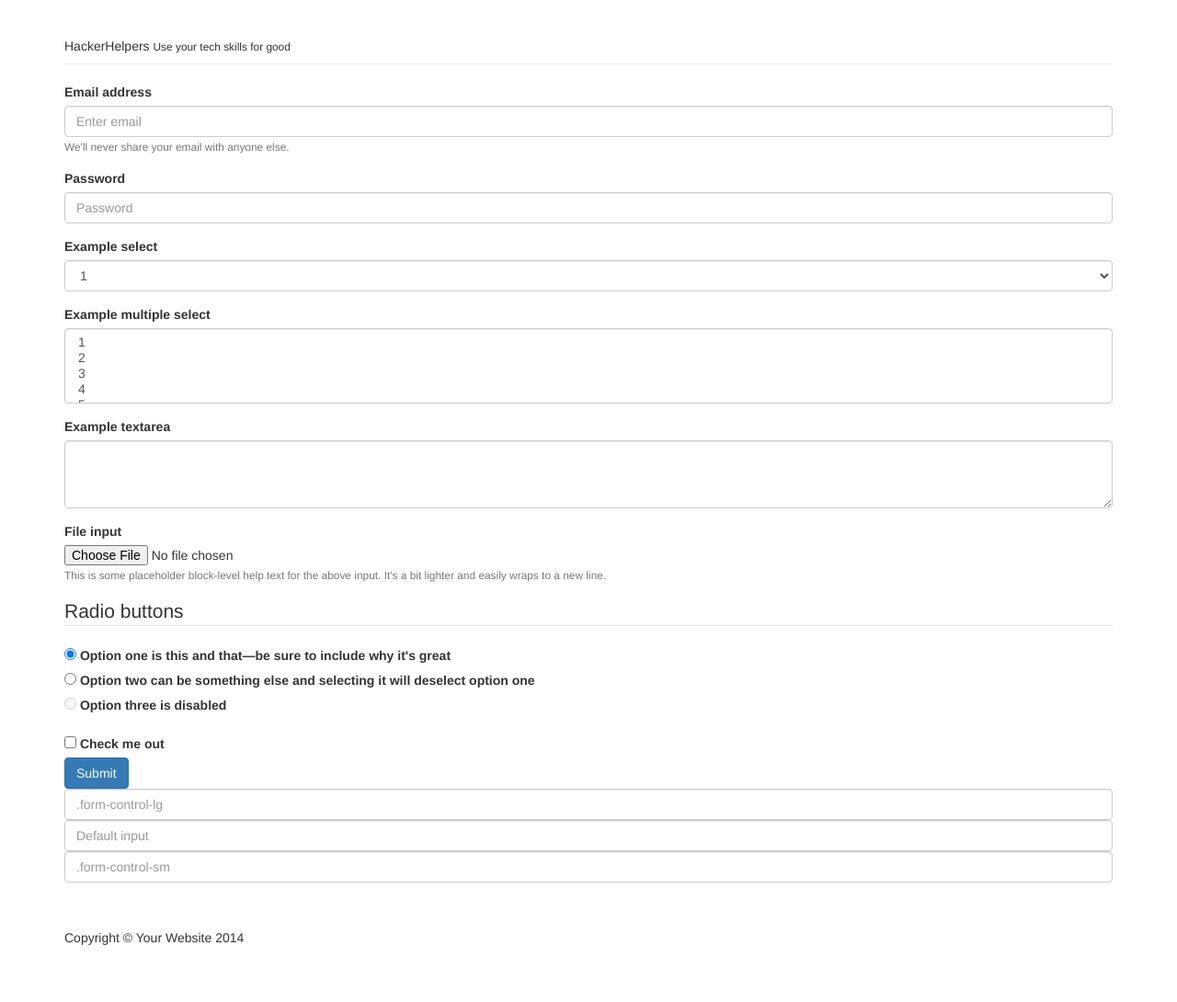
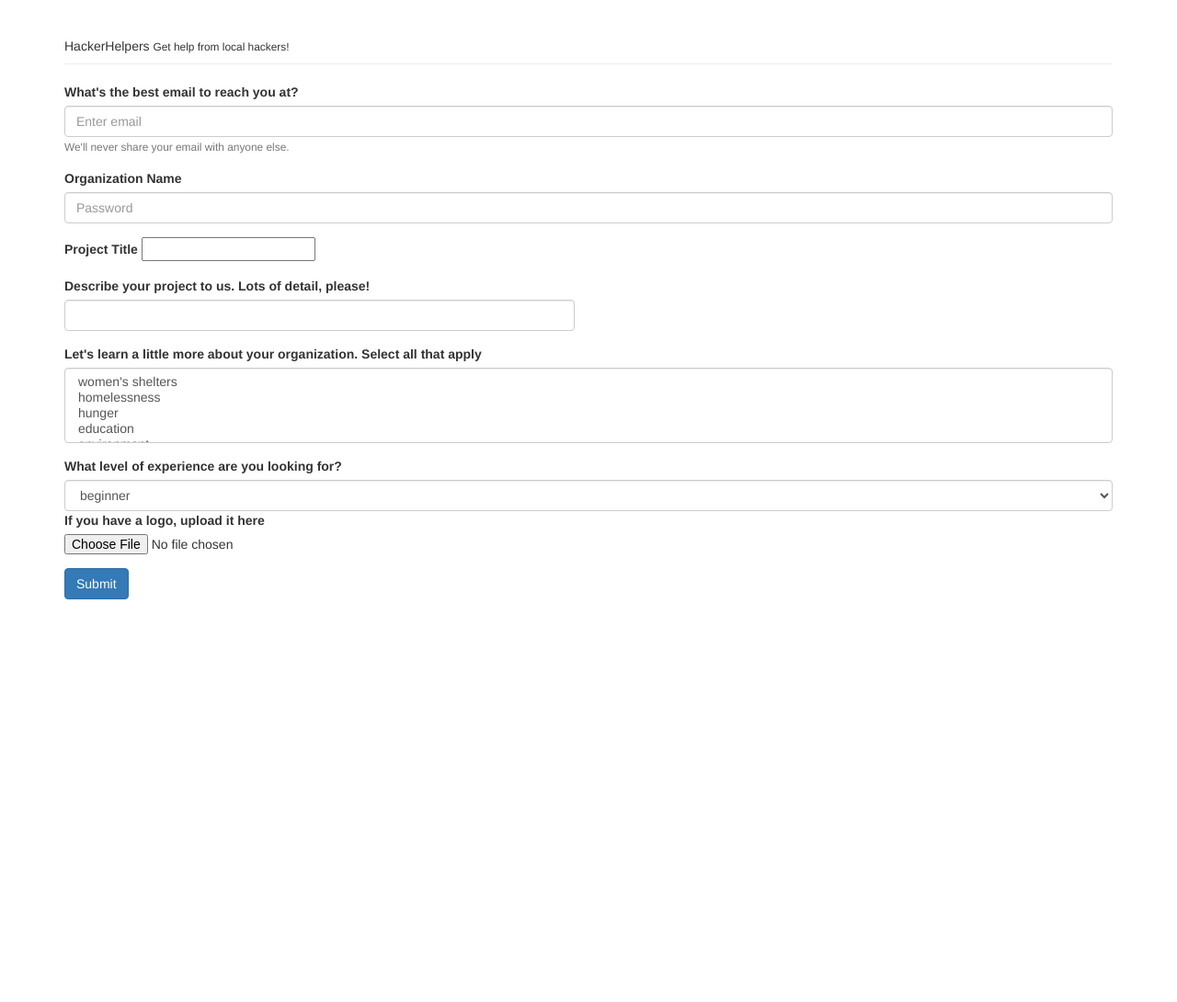
Before and after one commit to melaniesawyer/ByteHacksFlask, a Flask app: page /create in a window 1280 px wide. Shown: the whole page at 92% size. After the commit the page ends 652 px from the top, so only its background shows below. Run offline with Flask 2, Linux system fonts and the light colour scheme; some libraries are stand-ins or nearby versions.

Commit message:
adds custom data into project form

```diff
--- a/templates/create.html
+++ b/templates/create.html
@@ -31,92 +31,62 @@
 		<div class="row">
 			<div class="col-lg-12">
 				<div class="page-header">HackerHelpers
-					<small>Use your tech skills for good</small>
+					<small>Get help from local hackers!</small>
 				</div>
 			</div>
 		</div>
 
 	<form>
   <div class="form-group">
-    <label for="exampleInputEmail1">Email address</label>
-    <input type="email" class="form-control" id="exampleInputEmail1" aria-describedby="emailHelp" placeholder="Enter email">
+	  <label for="exampleInputEmail1">What's the best email to reach you at?</label>
+    <input type="email" class="form-control" id="email" aria-describedby="emailHelp" placeholder="Enter email">
     <small id="emailHelp" class="form-text text-muted">We'll never share your email with anyone else.</small>
   </div>
   <div class="form-group">
-    <label for="exampleInputPassword1">Password</label>
+    <label for="exampleInputPassword1">Organization Name</label>
     <input type="password" class="form-control" id="exampleInputPassword1" placeholder="Password">
   </div>
   <div class="form-group">
-    <label for="exampleSelect1">Example select</label>
-    <select class="form-control" id="exampleSelect1">
-      <option>1</option>
-      <option>2</option>
-      <option>3</option>
-      <option>4</option>
-      <option>5</option>
+	  <label for="projectName"> Project Title </label>
+	  <input type="text" class=form-control" id="project_name">
+  </div>
+  <div class="form-horizontal">
+  <div class="form-group">
+  <div class="col-md-6">
+	  <label for="projectDescription"> Describe your project to us. Lots of detail, please! </label>
+	  <input type="textarea" class="form-control" rows="10"id="project_description">
+  </div>
+  </div>
+  </div>
+  <div class="form-group">
+    <label for="exampleSelect2">Let's learn a little more about your organization. Select all that apply</label>
+    <select multiple class="form-control" id="tags">
+      <option>women's shelters</option>
+      <option>homelessness</option>
+      <option>hunger</option>
+      <option>education</option>
+      <option>environment</option>
+      <option>political</option>
+      <option>immigration</option>
+      <option>religious</option>
+      <option>animals</option>
     </select>
   </div>
+<div class="form-group">
+	<label for="experience\">What level of experience are you looking for?</label>
+    <select class="form-control" id="level">
+      <option>beginner</option>
+      <option>intermediate</option>
+      <option>advanced</option>
+    </select>
+
   <div class="form-group">
-    <label for="exampleSelect2">Example multiple select</label>
-    <select multiple class="form-control" id="exampleSelect2">
-      <option>1</option>
-      <option>2</option>
-      <option>3</option>
-      <option>4</option>
-      <option>5</option>
-    </select>
+    <label for="logo">If you have a logo, upload it here</label>
+    <input type="file" class="form-control-file" id="logo" aria-describedby="fileHelp">
   </div>
-  <div class="form-group">
-    <label for="exampleTextarea">Example textarea</label>
-    <textarea class="form-control" id="exampleTextarea" rows="3"></textarea>
-  </div>
-  <div class="form-group">
-    <label for="exampleInputFile">File input</label>
-    <input type="file" class="form-control-file" id="exampleInputFile" aria-describedby="fileHelp">
-    <small id="fileHelp" class="form-text text-muted">This is some placeholder block-level help text for the above input. It's a bit lighter and easily wraps to a new line.</small>
-  </div>
-  <fieldset class="form-group">
-    <legend>Radio buttons</legend>
-    <div class="form-check">
-      <label class="form-check-label">
-        <input type="radio" class="form-check-input" name="optionsRadios" id="optionsRadios1" value="option1" checked>
-        Option one is this and that&mdash;be sure to include why it's great
-      </label>
-    </div>
-    <div class="form-check">
-    <label class="form-check-label">
-        <input type="radio" class="form-check-input" name="optionsRadios" id="optionsRadios2" value="option2">
-        Option two can be something else and selecting it will deselect option one
-      </label>
-    </div>
-    <div class="form-check disabled">
-    <label class="form-check-label">
-        <input type="radio" class="form-check-input" name="optionsRadios" id="optionsRadios3" value="option3" disabled>
-        Option three is disabled
-      </label>
-    </div>
-  </fieldset>
-  <div class="form-check">
-    <label class="form-check-label">
-      <input type="checkbox" class="form-check-input">
-      Check me out
-    </label>
-  </div>
-  <button type="submit" class="btn btn-primary">Submit</button>
+     <button type="submit" class="btn btn-primary">Submit</button>
 
-	<input class="form-control form-control-lg" type="text" placeholder=".form-control-lg">
-<input class="form-control" type="text" placeholder="Default input">
-<input class="form-control form-control-sm" type="text" placeholder=".form-control-sm">
 </form>
-        <!-- Footer -->
-        <footer>
-            <div class="row">
-                <div class="col-lg-12">
-                    <p>Copyright &copy; Your Website 2014</p>
-                </div>
-            </div>
-            <!-- /.row -->
-        </footer>
 
     </div>
     <!-- /.container -->
@@ -126,6 +96,7 @@
 
     <!-- Bootstrap Core JavaScript -->
     <script src="{{ url_for('static', filename='js/bootstrap.min.js') }}"</script>
+
     </div>
 </body>
 
```
